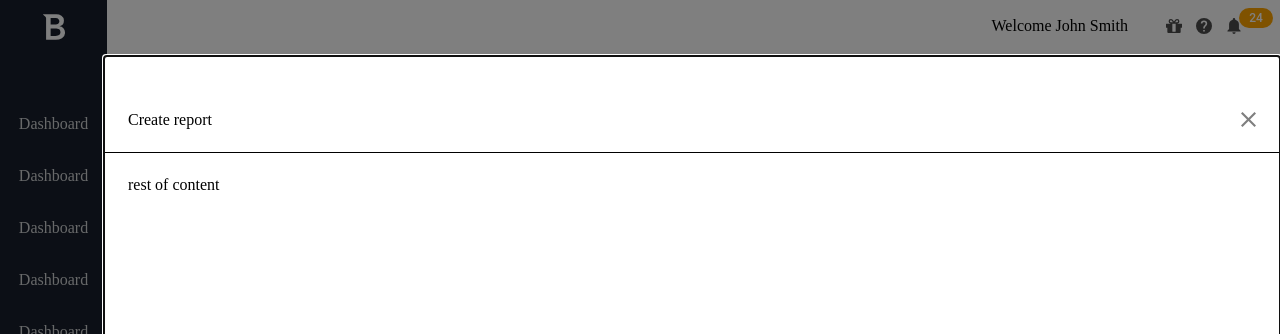
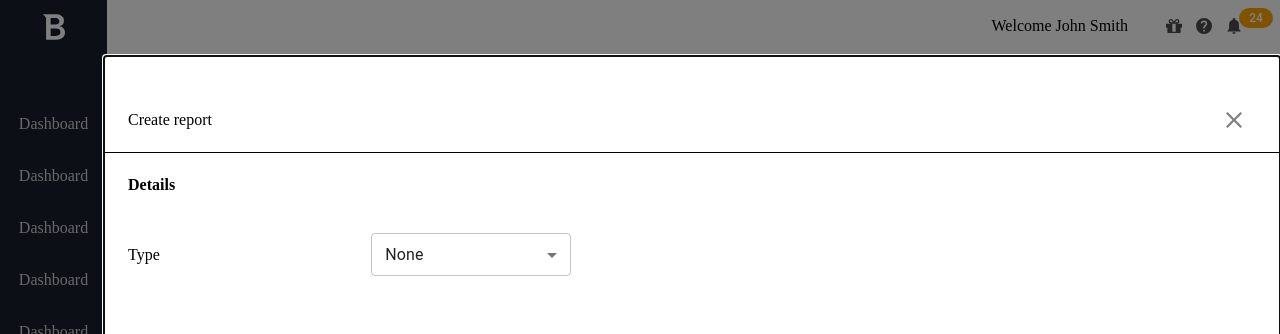
Before and after one commit to bogdanpr97/bit-project, a React (Create React App) app: page / in a window 1280 px wide. Both pictures are taken after a click on the element "CREATE REPORT". Shown: the top 334 px of the page. Built offline with nearby package versions, Linux system fonts and the light colour scheme; some icons are missing.

Commit message:
WIP styling select

```diff
--- a/src/components/Modal/index.js
+++ b/src/components/Modal/index.js
@@ -3,6 +3,11 @@ import { styled, Box } from '@mui/system';
 import Modal from '@mui/material/Modal';
 import { ReactComponent as CloseIcon } from '../../assets/icons/close-modal.svg';
 import './styles.scss';
+import InputLabel from '@mui/material/InputLabel';
+import MenuItem from '@mui/material/MenuItem';
+import FormHelperText from '@mui/material/FormHelperText';
+import FormControl from '@mui/material/FormControl';
+import CustomSelect from '../Select';
 
 const style = {
   position: 'absolute',
@@ -15,10 +20,26 @@ const style = {
   py: 4,
 };
 
+const typeOptions = [
+  {
+    value: "Executive Summary",
+    text: "Executive Summary",
+  },
+  {
+    value: "Executive Summary 2",
+    text: "Executive Summary 2",
+  },
+]
+
 export default function GeneralModal({open, setOpen}) {
-  // const [open, setOpen] = React.useState(false);
+  const [type, setType] = React.useState("");
+
+  const handleChange = (event) => {
+    setType(event.target.value);
+  };
+
   const handleClose = () => setOpen(false);
-  console.log(open, setOpen)
+
   return (
     <div>
       <Modal
@@ -31,10 +52,16 @@ export default function GeneralModal({open, setOpen}) {
           <div className="modal-container">
             <div className="modal-header">
               <div>Create report</div>
-              <CloseIcon />
+              <CloseIcon className="icon" onClick={() => handleClose()} />
             </div>
             <div className="border" />
-            <div className="modal-content">rest of content</div>
+            <div className="modal-content">
+              <div className="section-heading">Details</div>
+              <div className="input-section">
+                <div>Type</div>
+                <CustomSelect value={type} onChange={handleChange} options={typeOptions} />
+              </div>
+            </div>
           </div>
         </Box>
       </Modal>
--- a/src/components/Modal/styles.scss
+++ b/src/components/Modal/styles.scss
@@ -23,3 +23,22 @@
   height: 100%;
   padding: 24px;
 }
+
+.close-modal-icon {
+  width: 16px;
+  height: 16px;
+  cursor: pointer;
+}
+
+.section-heading {
+  font-size: 16px;
+  font-weight: 600;
+  margin-bottom: 32px;
+}
+
+.input-section {
+  width: 40%;
+  display: flex;
+  align-items: center;
+  justify-content: space-between;
+}
--- /dev/null
+++ b/src/components/Select/index.js
@@ -0,0 +1,56 @@
+import React from "react";
+import InputLabel from '@mui/material/InputLabel';
+import MenuItem from '@mui/material/MenuItem';
+import FormControl from '@mui/material/FormControl';
+import Select from '@mui/material/Select';
+import { alpha, styled } from '@mui/material/styles';
+
+const CustomMUISelect = styled(Select)(({ theme }) => ({
+
+  '.MuiSelect-select': {
+    padding: '10px 14px',
+
+  },
+  '&:hover': {
+    borderColor: 'gray'
+  },
+   '&:focus':{
+      backgroundColor:'yellow',
+    }
+}));
+
+const CustomMUIMenuItem = styled(MenuItem)(({ theme }) => ({
+  '&:hover': {
+    backgroundColor: '#F5F5F5',
+  },
+}));
+
+
+const CustomSelect = ({ value, onChange, options = [] }) => {
+
+  return (
+    <FormControl sx={{ m: 1, minWidth: 200 }}>
+      <CustomMUISelect
+        value={value}
+        onChange={onChange}
+        displayEmpty
+        inputProps={{ "aria-label": "Without label" }}
+      >
+        <CustomMUIMenuItem value="">
+          <em>None</em>
+        </CustomMUIMenuItem>
+        {
+          options.map(option => {
+            return (
+              <CustomMUIMenuItem value={option?.value}>
+                {option?.text}
+              </CustomMUIMenuItem>
+            )
+          })
+        }
+      </CustomMUISelect>
+    </FormControl>
+  );
+};
+
+export default CustomSelect;
```
Also changed, not shown: src/components/Select/styles.scss (added).
